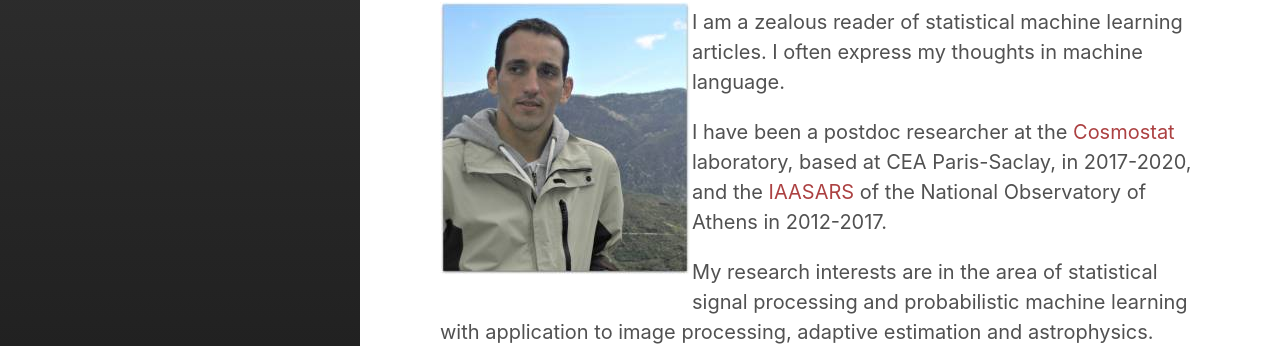
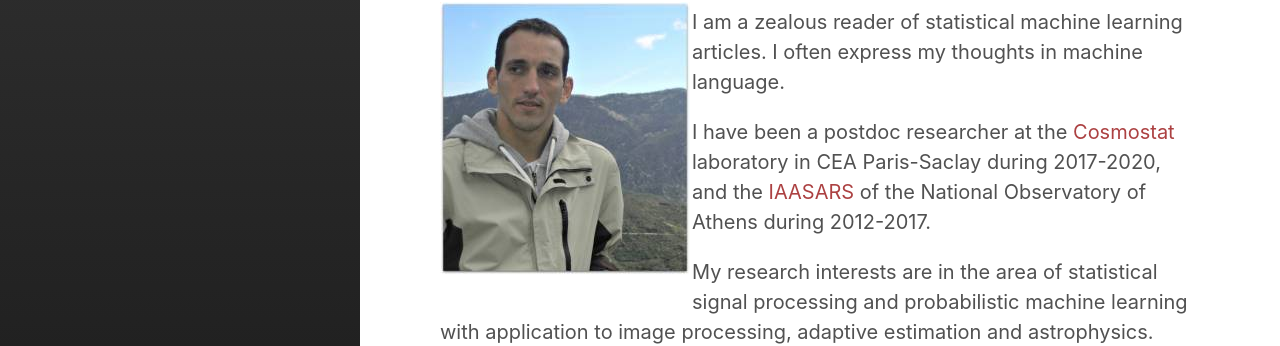
Before and after one commit to themelis/themelis.github.io, a Jekyll site: the page built from _posts/2017-06-01-homepage.md, in a window 1280 px wide. Shown: the part 204-550 px from the top of the page. Built offline with Jekyll 4.4.1, drawn with Linux system fonts in a browser that asks for light colours.

Commit message:
status update

```diff
--- a/_posts/2017-06-01-homepage.md
+++ b/_posts/2017-06-01-homepage.md
@@ -11,8 +11,7 @@ excerpt_separator:  <!--more-->
 
 I am a zealous reader of statistical machine learning articles. I often express my thoughts in machine language.
 
-I have been a postdoc researcher at the [Cosmostat](http://www.cosmostat.org/) laboratory, based at CEA Paris-Saclay, in 2017-2020, and the [IAASARS](https://www.astro.noa.gr/en/main/) of the National Observatory of Athens in 2012-2017.
-
+I have been a postdoc researcher at the [Cosmostat](http://www.cosmostat.org/) laboratory in CEA Paris-Saclay during 2017-2020, and the [IAASARS](https://www.astro.noa.gr/en/main/) of the National Observatory of Athens during 2012-2017.
 
 My research interests are in the area of statistical signal processing and probabilistic machine learning with application to image processing, adaptive estimation and astrophysics.
 
```
